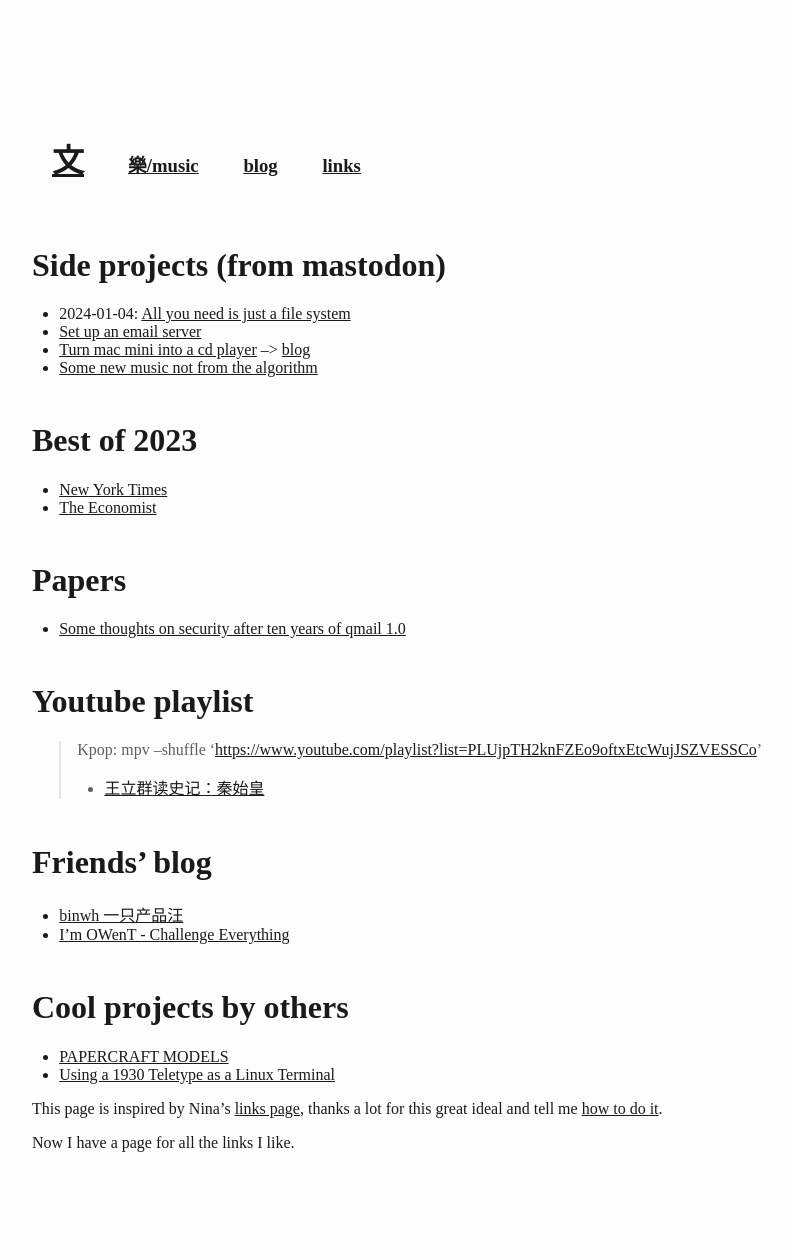
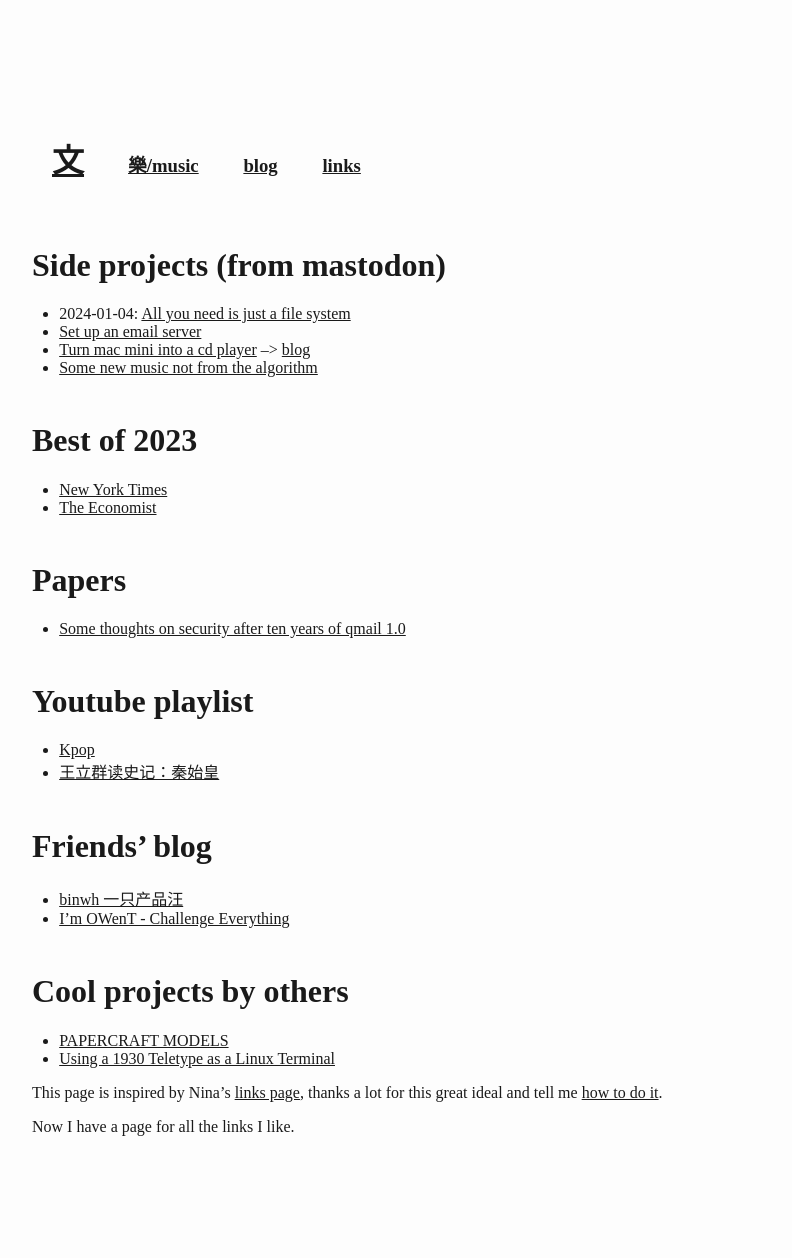
Before and after one commit to wangw469/wangw469.github.io, a Jekyll site: the page built from links.md, in a window 1280 px wide. Shown: the whole page, without its empty margins (58-850 px from the left). Built offline with Jekyll 4.4.1, drawn with Linux system fonts in a browser that asks for light colours; our own code applies the rules of GitHub Pages for plain Markdown files.

Commit message:
update links

```diff
--- a/links.md
+++ b/links.md
@@ -21,7 +21,7 @@ date: 2024-01-02
 
 # Youtube playlist
 
-> Kpop: mpv --shuffle '<a href="https://www.youtube.com/playlist?list=PLUjpTH2knFZEo9oftxEtcWujJSZVESSCo">https://www.youtube.com/playlist?list=PLUjpTH2knFZEo9oftxEtcWujJSZVESSCo</a>'
+* [Kpop](https://www.youtube.com/playlist?list=PLUjpTH2knFZEo9oftxEtcWujJSZVESSCoa)
 * [王立群读史记：秦始皇](https://www.youtube.com/watch?v=x2Lw51uylHs&list=PLlD7SeKBB31cOkW4dM6bW4sv5P4jHSZ7d&pp=iAQB)
 
 # Friends' blog
```
